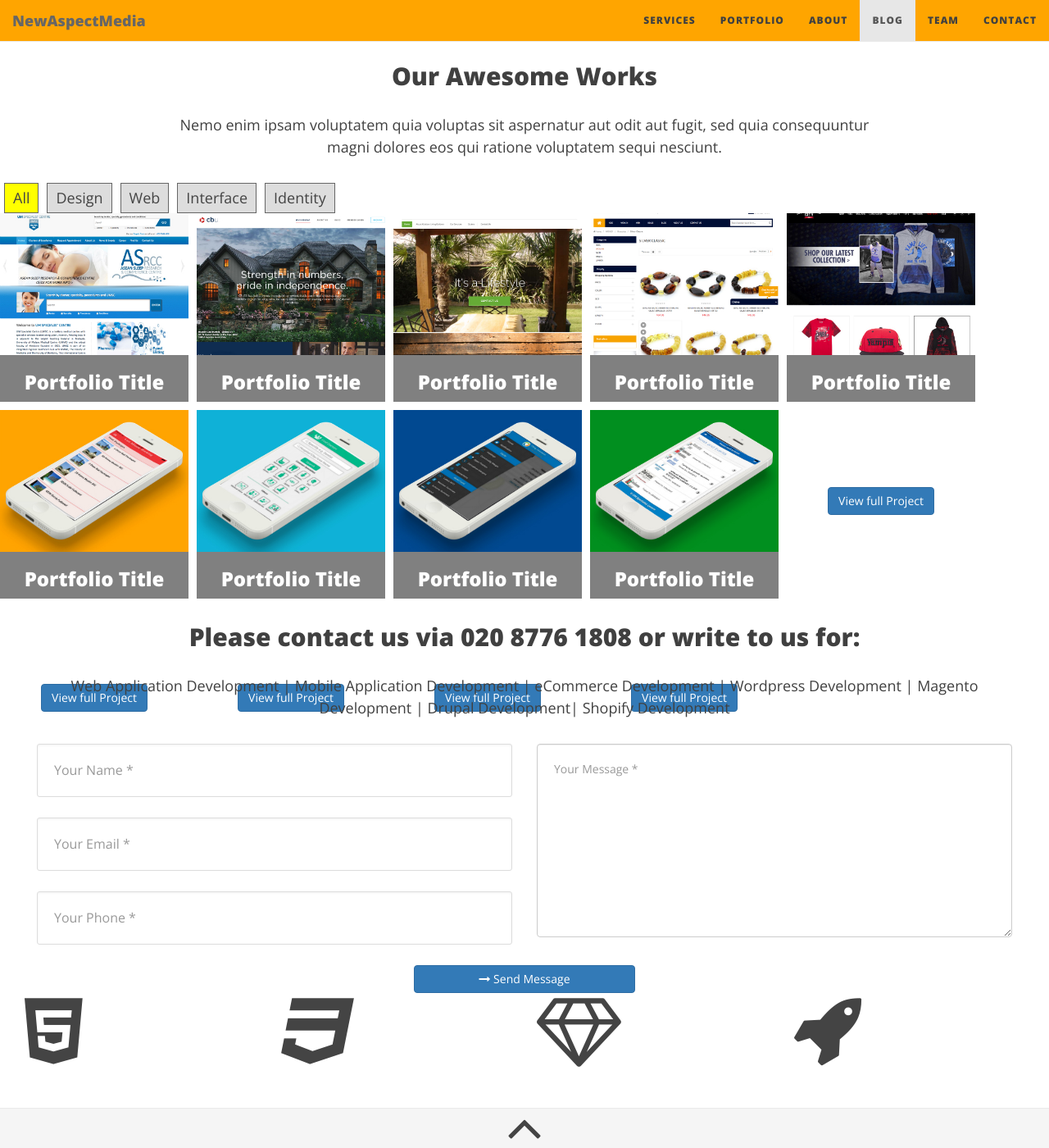
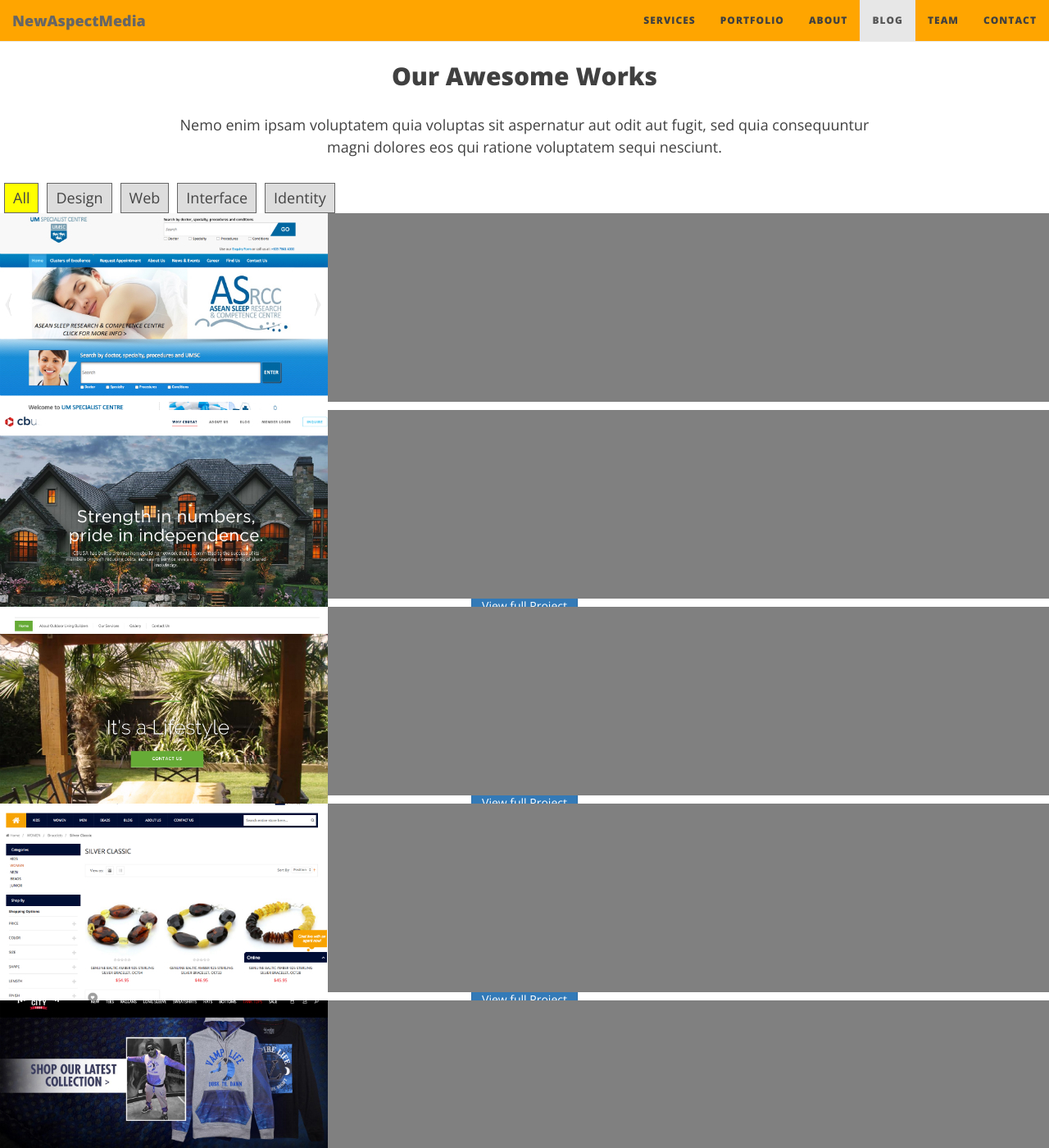
Before and after one commit to newmedia77/appxnam, a Jekyll site: the page built from index.html, in a window 1280 px wide and 1400 px high, scrolled down 3453 px. Shown: the whole window at 82% size. Built offline with Jekyll 4.4.1, drawn with Linux system fonts in a browser that asks for light colours; nearby versions of some CDN libraries; the list of posts is cut into pages by our own code.

Commit message:
andreas
 portfolio item width 100%

```diff
--- a/css/responsive.css
+++ b/css/responsive.css
@@ -55,6 +55,9 @@
 	#grid{
 	    width: 100%;
 	}
+	.portfolio-item{
+		width: 100%;
+	}
 	/*team sction*/
 	.team-thumb {
 	  margin-bottom: 30px;
@@ -98,6 +101,7 @@
 	}
 	.portfolio-item {
 	  min-height: 170px;
+	  width: 100%;
 	}
 
 	/* === about-section === */
@@ -158,6 +162,7 @@
 	}
 	.portfolio-item {
 	  min-height: 180px;
+	  width: 100%;
 	}
 
 	/*cta-two-section*/
@@ -206,6 +211,7 @@
 	}
 	.portfolio-item {
 	  min-height: 180px;
+	  width: 100%;
 	}
 
 	/* === about-section === */
@@ -222,6 +228,7 @@
 	/* === PORTFOLIO SECTION === */
 	.portfolio-item {
 	  min-height: 180px;
+	  width: 100%;
 	}
 
 }
@@ -234,6 +241,7 @@
 	/* === PORTFOLIO SECTION === */
 	.portfolio-item {
 	  min-height: 275px;
+	  width: 100%;
 	}
 
 }
```
